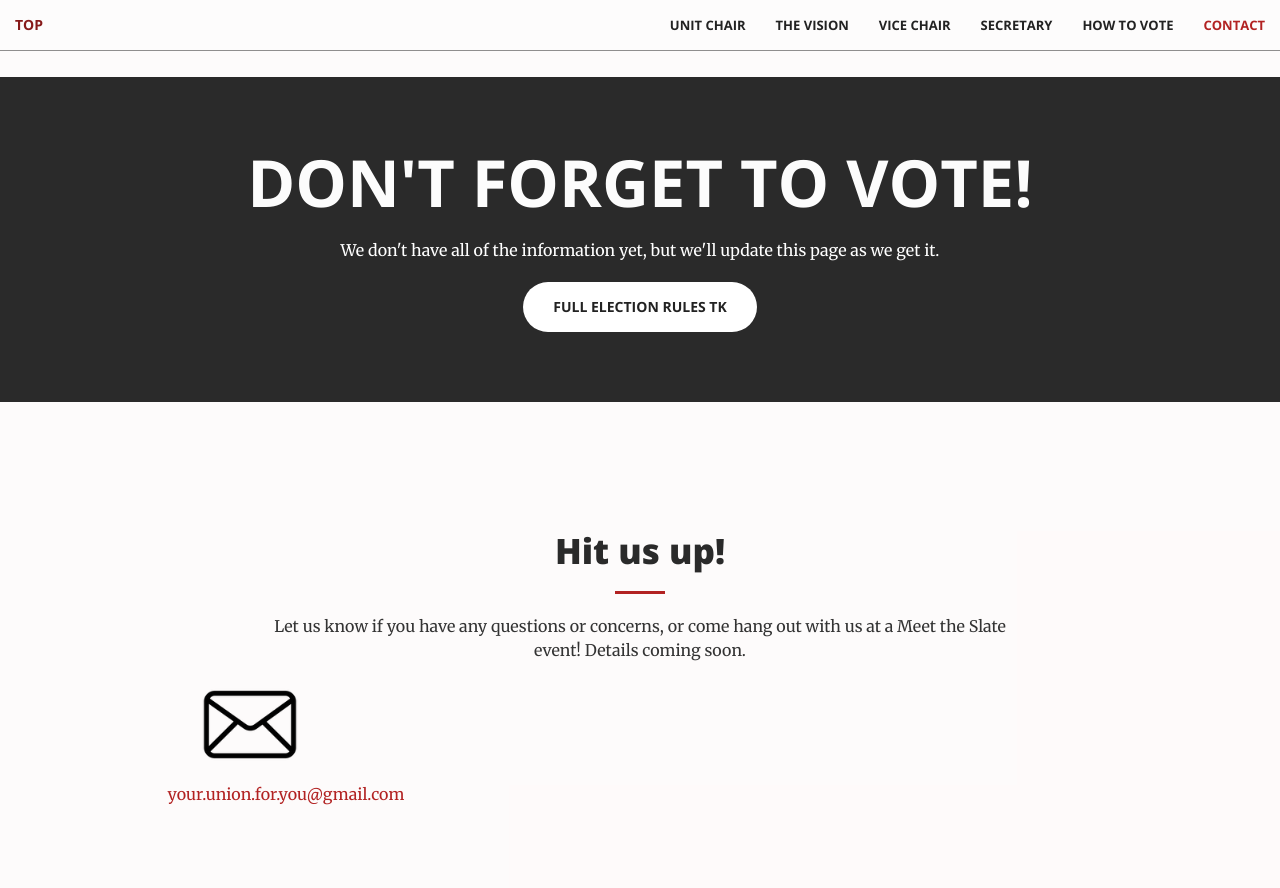
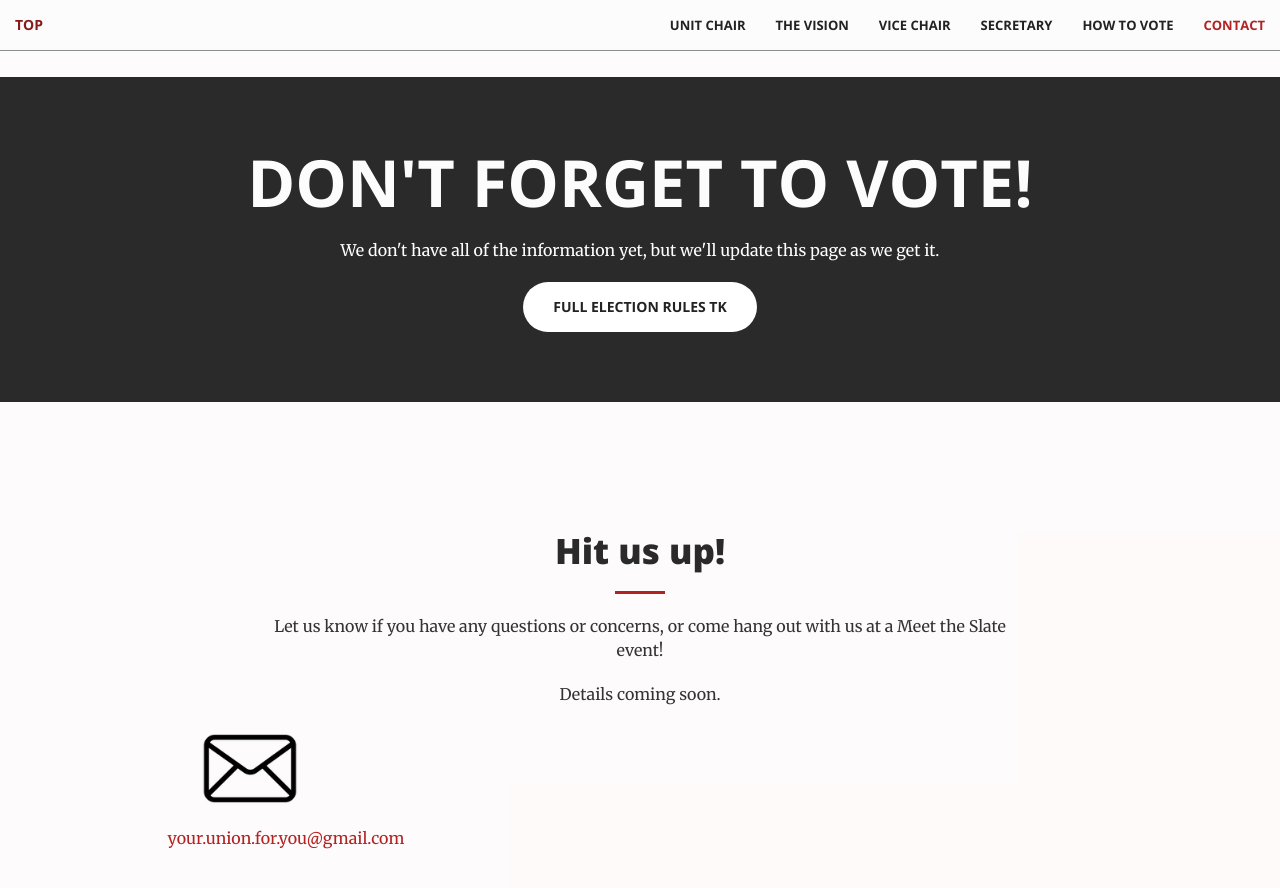
Before and after one commit to viccro/2025-campaign-site-draft, a Jekyll site: the page built from index.html, in a window 1280 px wide and 900 px high, scrolled down 5312 px. Shown: the top 888 px of the window. Built offline with Jekyll 4.4.1, drawn with Linux system fonts in a browser that asks for light colours; before the commit the page ends 6168 px from its top, so only the background shows below that; part of the change alters nothing that is shown.

```diff
--- a/_includes/contact.html
+++ b/_includes/contact.html
@@ -4,12 +4,13 @@
             <div class="col-lg-8 col-lg-offset-2 text-center">
                 <h2 class="section-heading">Hit us up!</h2>
                 <hr class="primary">
-                <p>Let us know if you have any questions or concerns, or come hang out with us at a Meet the Slate event! Details coming soon.</p>
+                <p>Let us know if you have any questions or concerns, or come hang out with us at a Meet the Slate event!</p>
+                <p>Details coming soon.</p>
             </div>
             <div class="col-lg-2 col-lg-offset-1 text-center">
-                <a href="mailto:{{ site.email }}">
+                <a href="mailto:your.union.for.you@gmail.com">
                     <img src="img/envelope-icon.png" class="email-icon" alt="Email" />
-                    <p>{{ site.email }}</p>
+                    <p>your.union.for.you@gmail.com</p>
                 </a>
             </div>
             <!-- <div class="col-lg-2 col-lg-offset-1 text-center">
```
